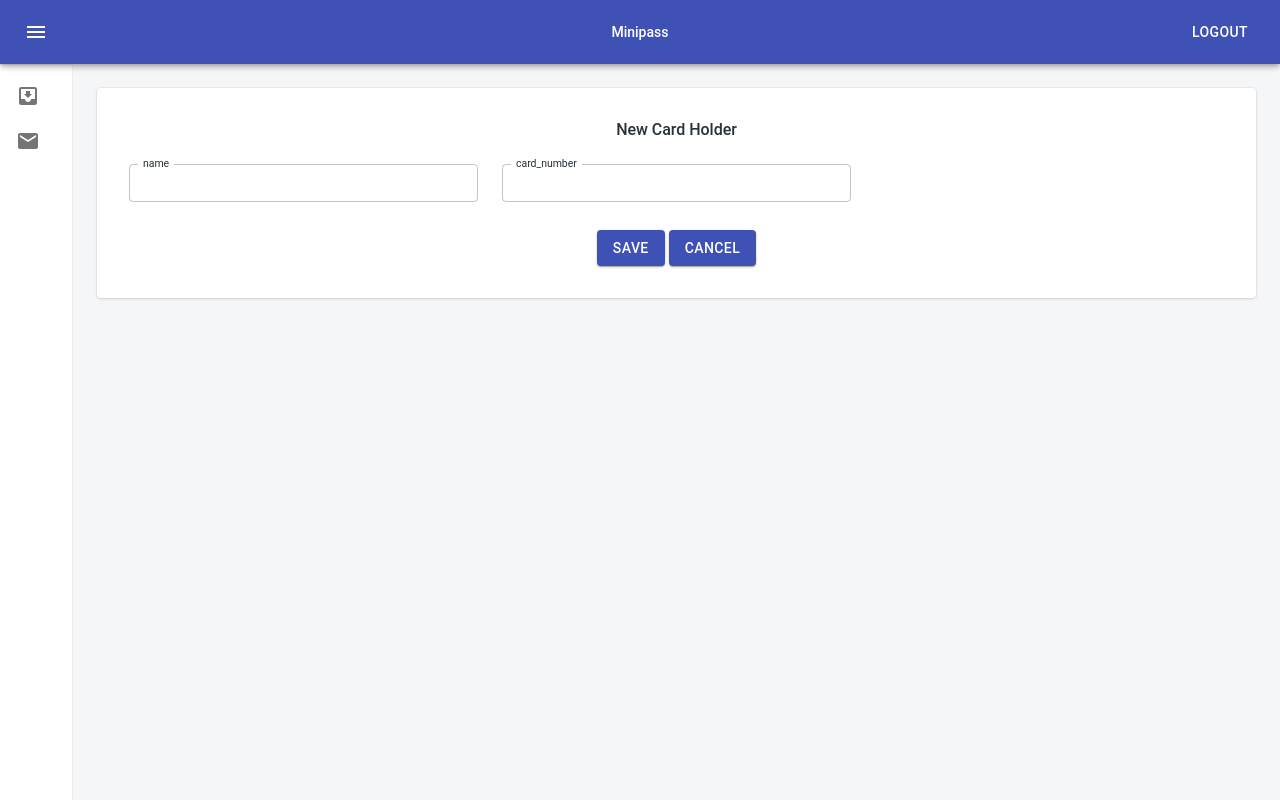
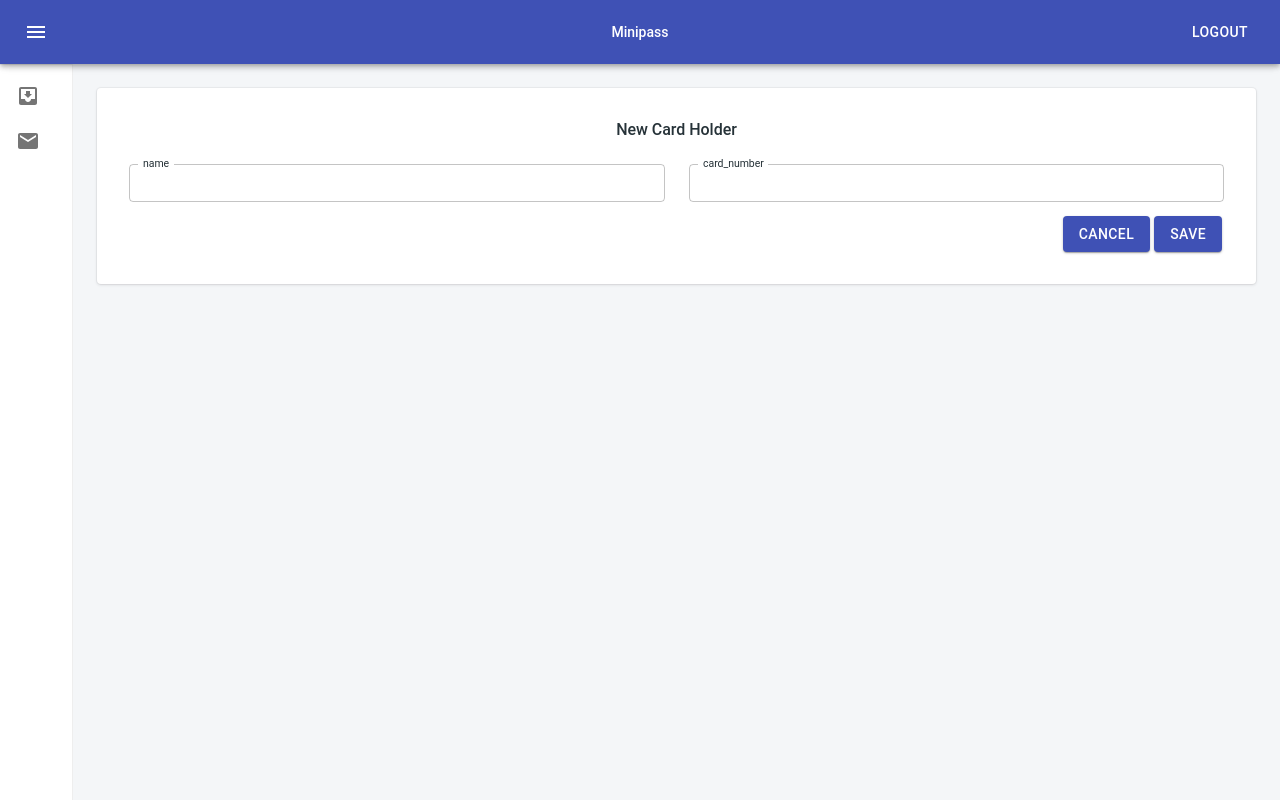
Before and after one commit to marcelpedreira/minipass-web-application, a React (Create React App) app: page /dashboard/cardholders/new in a window 1280 px wide. Built offline with nearby package versions, Linux system fonts and the light colour scheme.

Commit message:
styles in form

```diff
--- a/src/common/components/Dashboard/Dashboard.tsx
+++ b/src/common/components/Dashboard/Dashboard.tsx
@@ -196,11 +196,11 @@ export default function MiniDrawer(props: any) {
           path='/dashboard/cardholders/edit/:id'
           component={CardHoldersEditContainer}
         />
-        <Route
+        {/* <Route
           path='/dashboard/users'
           exact={true}
           component={UsersContainer}
-        />
+        /> */}
       </main>
     </div>
   );
--- a/src/modules/CardHolders/components/CardHoldersForm.tsx
+++ b/src/modules/CardHolders/components/CardHoldersForm.tsx
@@ -11,6 +11,7 @@ import {CardHolder} from '../containers/CardHoldersContainer';
 const useStyles = makeStyles({
   root: {
     padding: '2rem',
+
   },
   title: {
     marginBottom: '1rem'
@@ -27,11 +28,6 @@ interface CardHolderFormProps {
 export default function CardHolderForm(props: CardHolderFormProps) {
   const classes = useStyles();
 
-  console.log('values', props.values)
-
-  const name = props.values ? props.values.name : "";
-  console.log('name', name)
-
   return (
     <Paper className={classes.root}>
       <Typography variant="h5" component="h3" className={classes.title}>
@@ -47,13 +43,15 @@ export default function CardHolderForm(props: CardHolderFormProps) {
       >
         <Form>
           <Grid container spacing={3}>
-            <Grid item lg={4} md={4} sm={12}>
+            <Grid item lg={6} md={6} sm={12}>
               <Field name="name" label="name" component={TextField} fullWidth margin="dense" />
             </Grid>
-            <Grid item lg={4} md={4} sm={12}>
+            <Grid item lg={6} md={6} sm={12}>
               <Field name="card_number" label="card_number" component={TextField} fullWidth margin="dense" />
             </Grid>
-            <Grid item lg={12} md={12} sm={12}>
+
+          </Grid>
+          <div style={{display: 'flex', flexDirection: 'row-reverse', marginTop: 10}}>
               <Button
                 style={{marginLeft: 2, marginRight: 2}}
                 type="submit"
@@ -70,8 +68,7 @@ export default function CardHolderForm(props: CardHolderFormProps) {
               >
                 Cancel
               </Button>
-            </Grid>
-          </Grid>
+            </div>
         </Form>
       </Formik>
     </Paper>
--- a/src/modules/CardHolders/components/CardHoldersTable.tsx
+++ b/src/modules/CardHolders/components/CardHoldersTable.tsx
@@ -19,7 +19,7 @@ export default function CardHoldersTable({history, data, remove}: CardHoldersTab
         rowData => ({
           icon: 'edit',
           tooltip: 'Edit',
-          onClick: (event) => history.push(`/cardholders/edit/${rowData.id}`)
+          onClick: (event) => history.push(`/dashboard/cardholders/edit/${rowData.id}`)
           // disabled: rowData.birthYear < 2000
         }),
         rowData => ({
@@ -32,7 +32,7 @@ export default function CardHoldersTable({history, data, remove}: CardHoldersTab
           icon: "add",
           tooltip: "Add",
           isFreeAction: true,
-          onClick: (event) => history.push('/cardholders/new')
+          onClick: (event) => history.push('/dashboard/cardholders/new')
         },
       ]}
       columns={[
```
